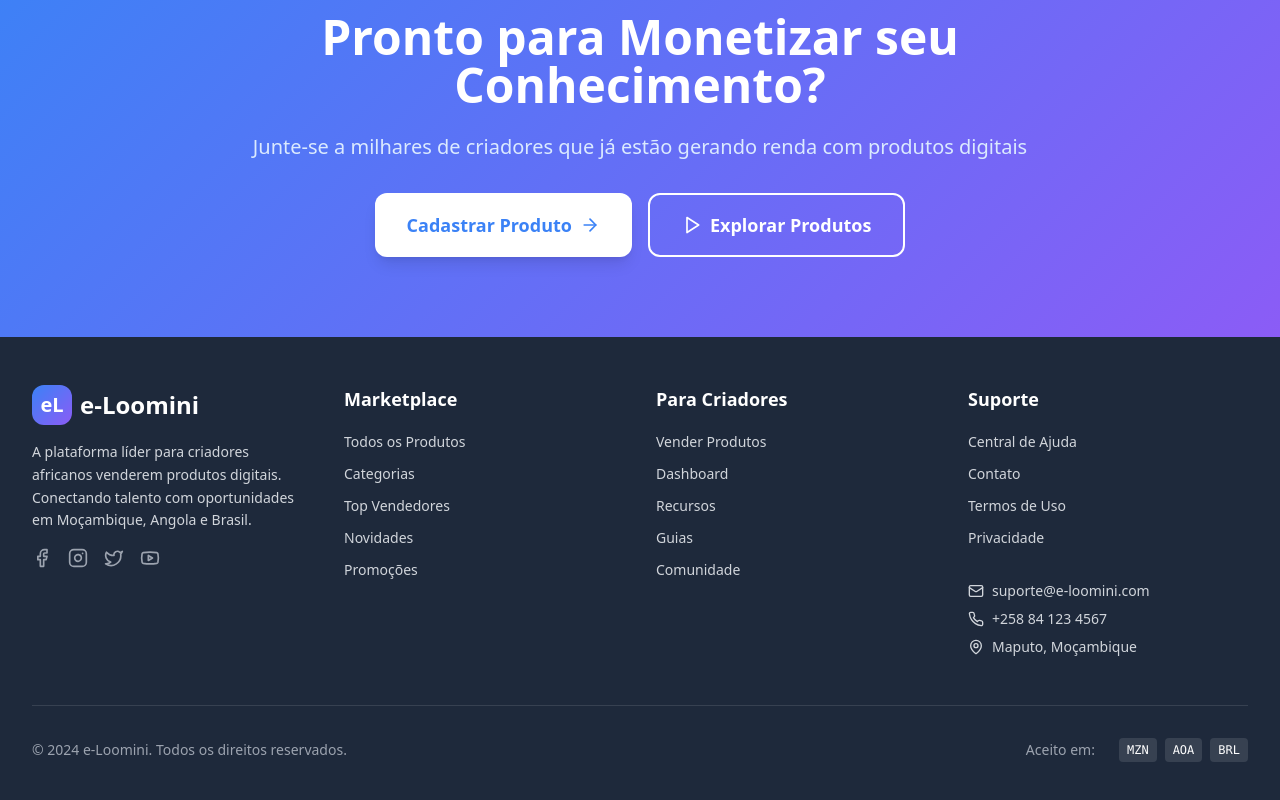
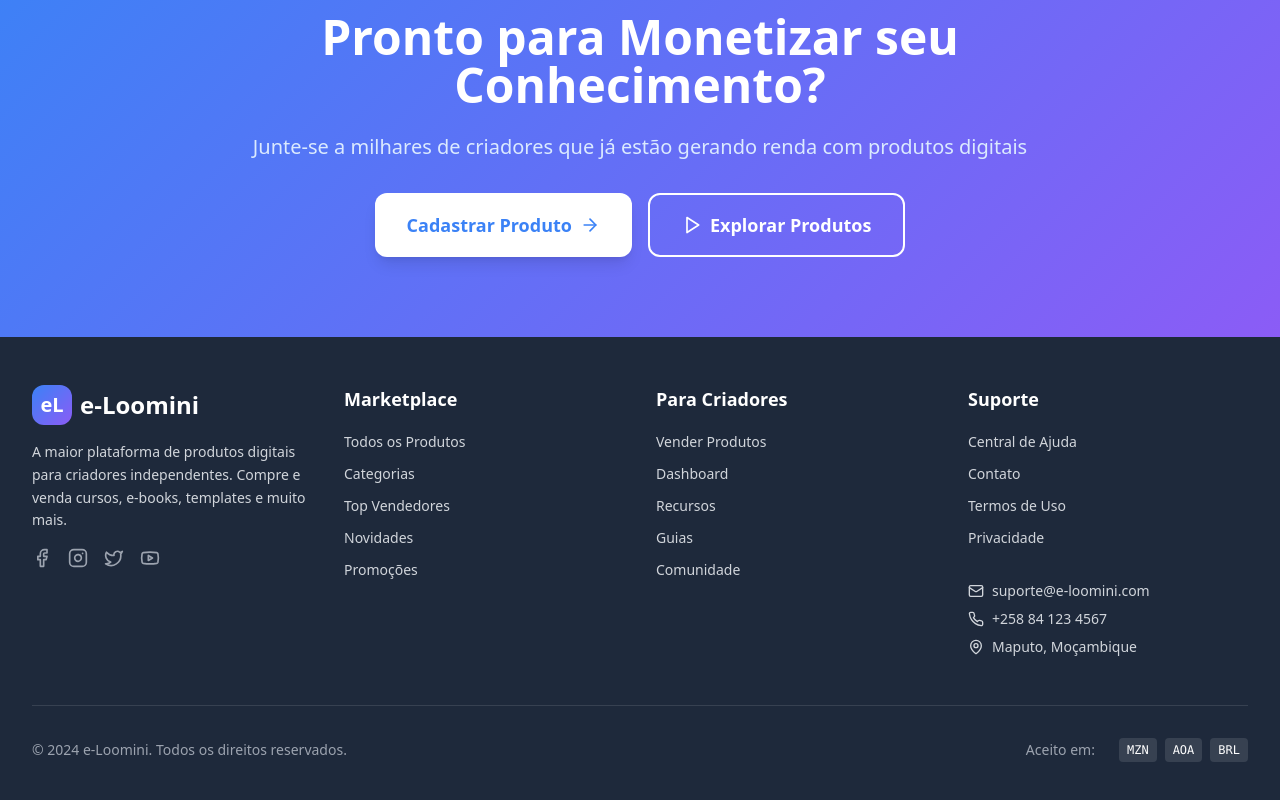
Before and after one commit to gersonsibindemz/loomini-afro-mercado-digital, a React (Vite) app: page / in a window 1280 px wide. Shown: the part 1742-2542 px from the top of the page. Built offline with nearby package versions, Linux system fonts and the light colour scheme.

Commit message:
Visual edit in Lovable
Edited UI in Lovable

```diff
--- a/src/components/Footer.tsx
+++ b/src/components/Footer.tsx
@@ -1,11 +1,8 @@
-
 import React from 'react';
 import { Link } from 'react-router-dom';
 import { Facebook, Instagram, Twitter, Youtube, Mail, Phone, MapPin } from 'lucide-react';
-
 const Footer = () => {
-  return (
-    <footer className="bg-loomini-dark text-white">
+  return <footer className="bg-loomini-dark text-white">
       <div className="max-w-7xl mx-auto px-4 sm:px-6 lg:px-8 py-12">
         <div className="grid grid-cols-1 md:grid-cols-2 lg:grid-cols-4 gap-8">
           {/* Brand Section */}
@@ -16,10 +13,7 @@ const Footer = () => {
               </div>
               <span className="text-2xl font-bold">e-Loomini</span>
             </div>
-            <p className="text-gray-300 text-sm leading-relaxed">
-              A plataforma líder para criadores africanos venderem produtos digitais.
-              Conectando talento com oportunidades em Moçambique, Angola e Brasil.
-            </p>
+            <p className="text-gray-300 text-sm leading-relaxed">A maior plataforma de produtos digitais para criadores independentes. Compre e venda cursos, e-books, templates e muito mais.</p>
             <div className="flex space-x-4">
               <a href="#" className="text-gray-400 hover:text-loomini-purple transition-colors duration-200">
                 <Facebook className="w-5 h-5" />
@@ -161,8 +155,6 @@ const Footer = () => {
           </div>
         </div>
       </div>
-    </footer>
-  );
+    </footer>;
 };
-
 export default Footer;
```
